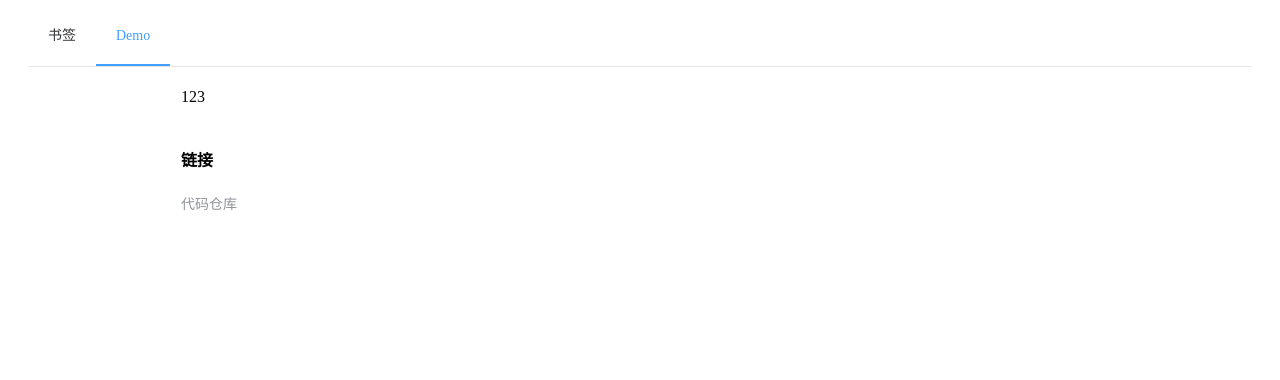
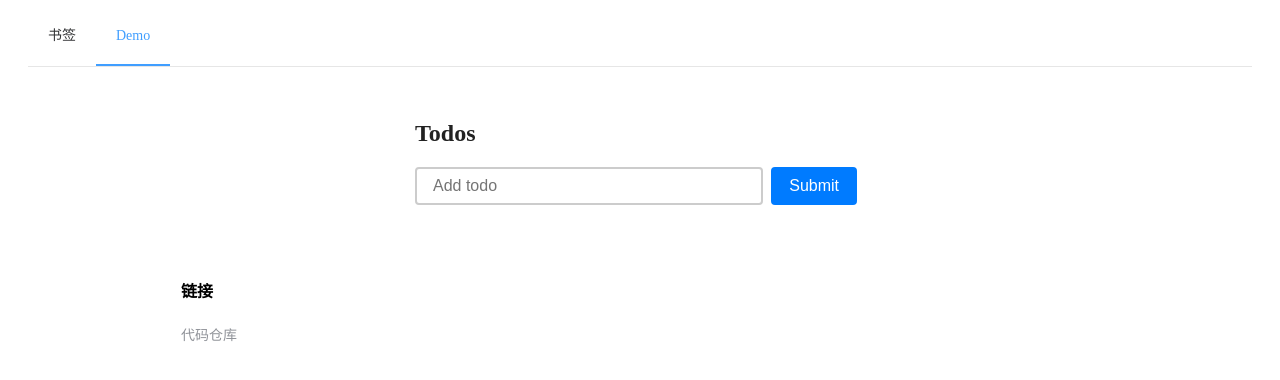
Before and after one commit to lhq8796/bookmarks, a Vue app: page /#/demo/js-mvc in a window 1280 px wide. Shown: the top 380 px of the page. Built offline with nearby package versions, Linux system fonts and the light colour scheme.

Commit message:
js-mvc demo 完成 view 部分

```diff
--- a/src/views/demo/js-mvc.js
+++ b/src/views/demo/js-mvc.js
@@ -39,7 +39,104 @@
 }
 
 export class View {
-  constructor() {}
+  constructor() {
+    // The root element
+    this.app = this.getElement("#root_js-mvc");
+
+    // The title of the app
+    this.title = this.createElement("h1");
+    this.title.textContent = "Todos";
+
+    // The form, with a [type="text"] input, and a submit button
+    this.form = this.createElement("form");
+
+    this.input = this.createElement("input");
+    this.input.type = "text";
+    this.input.placeholder = "Add todo";
+    this.input.name = "todo";
+
+    this.submitButton = this.createElement("button");
+    this.submitButton.textContent = "Submit";
+
+    // The visual representation of the todo list
+    this.todoList = this.createElement("ul", "todo-list");
+
+    // Append the input and submit button to the form
+    this.form.append(this.input, this.submitButton);
+
+    // Append the title, form, and todo list to the app
+    this.app.append(this.title, this.form, this.todoList);
+  }
+
+  // Create an element with an optional CSS class
+  createElement(tag, className) {
+    const element = document.createElement(tag);
+    if (className) element.classList.add(className);
+
+    return element;
+  }
+
+  // Retrieve an element form the DOM
+  getElement(selector) {
+    const element = document.querySelector(selector);
+
+    return element;
+  }
+
+  get todoText() {
+    return this.input.value;
+  }
+
+  resetInput() {
+    this.input.value = "";
+  }
+
+  displayTodos(todos) {
+    // Delete all nodes
+    while (this.todoList.firstChild) {
+      this.todoList.removeChild(this.todoList.firstChild);
+    }
+
+    // Show default message
+    if (todos.length === 0) {
+      const p = this.createElement("p");
+      p.textContent = "Nothing to do! Add a task?";
+      this.todoList.append(p);
+    } else {
+      todos.forEach((todo) => {
+        const li = this.createElement("li");
+        li.id = todo.id;
+
+        // Each todo item will have a checkbox you can toggle
+        const checkbox = this.createElement("input");
+        checkbox.type = "checkbox";
+        checkbox.checked = todo.complete;
+
+        // The todo item will be in a contenteditable span
+        const span = this.createElement("span");
+        span.contentEditable = true;
+        span.classList.add("editable");
+
+        // If the todo is complete, it will have a strikethrough
+        if (todo.complete) {
+          const strike = this.createElement("s");
+          strike.textContent = todo.text;
+          span.append(strike);
+        } else {
+          // Otherwise just display the text
+          span.textContent = todo.text;
+        }
+
+        // The todos will also have a delete button
+        const deleteButton = this.createElement("button", "delete");
+        deleteButton.textContent = "Delete";
+        li.append(checkbox, span, deleteButton);
+
+        // Append nodes to the todo list
+        this.todoList.append(li);
+      });
+    }
+  }
 }
 
 export class Controller {
--- /dev/null
+++ b/src/views/demo/js-mvc.scss
@@ -0,0 +1,78 @@
+#root_js-mvc {
+  max-width: 450px;
+  margin: 2rem auto;
+  padding: 0 1rem;
+
+  form {
+    display: flex;
+    margin-bottom: 2rem;
+  }
+
+  [type="text"],
+  button {
+    display: inline-block;
+    -webkit-appearance: none;
+    padding: 0.5rem 1rem;
+    font-size: 1rem;
+    border: 2px solid #ccc;
+    border-radius: 4px;
+  }
+
+  button {
+    cursor: pointer;
+    background: #007bff;
+    color: white;
+    border: 2px solid #007bff;
+    margin: 0 0.5rem;
+  }
+
+  [type="text"] {
+    width: 100%;
+  }
+
+  [type="text"]:active,
+  [type="text"]:focus {
+    outline: 0;
+    border: 2px solid #007bff;
+  }
+
+  [type="checkbox"] {
+    margin-right: 1rem;
+    font-size: 2rem;
+  }
+
+  h1 {
+    color: #222;
+  }
+
+  ul {
+    padding: 0;
+  }
+
+  li {
+    display: flex;
+    align-items: center;
+    padding: 1rem;
+    margin-bottom: 1rem;
+    background: #f4f4f4;
+    border-radius: 4px;
+  }
+
+  li span {
+    display: inline-block;
+    padding: 0.5rem;
+    width: 250px;
+    border-radius: 4px;
+    border: 2px solid transparent;
+  }
+
+  li span:hover {
+    background: rgba(179, 215, 255, 0.52);
+  }
+
+  li span:focus {
+    outline: 0;
+    border: 2px solid #007bff;
+    background: rgba(179, 207, 255, 0.52);
+  }
+}
--- a/src/views/demo/js-mvc.vue
+++ b/src/views/demo/js-mvc.vue
@@ -1,13 +1,19 @@
-<template>123</template>
+<template>
+  <div id="root_js-mvc"></div>
+</template>
 
 <script>
+import "./js-mvc.scss";
+import { onMounted } from "@vue/runtime-core";
 import { Model, View, Controller } from "./js-mvc.js";
 export default {
   name: "JSMVC",
   setup() {
-    const app = new Controller(new Model(), new View());
-    app.model.addTodo({ id: 3, text: "Take a nap", complete: false });
-    console.log(app.model.todos);
+    onMounted(() => {
+      const app = new Controller(new Model(), new View());
+      app.model.addTodo({ id: 3, text: "Take a nap", complete: false });
+      console.log(app.model.todos);
+    });
   },
 };
 </script>
```
